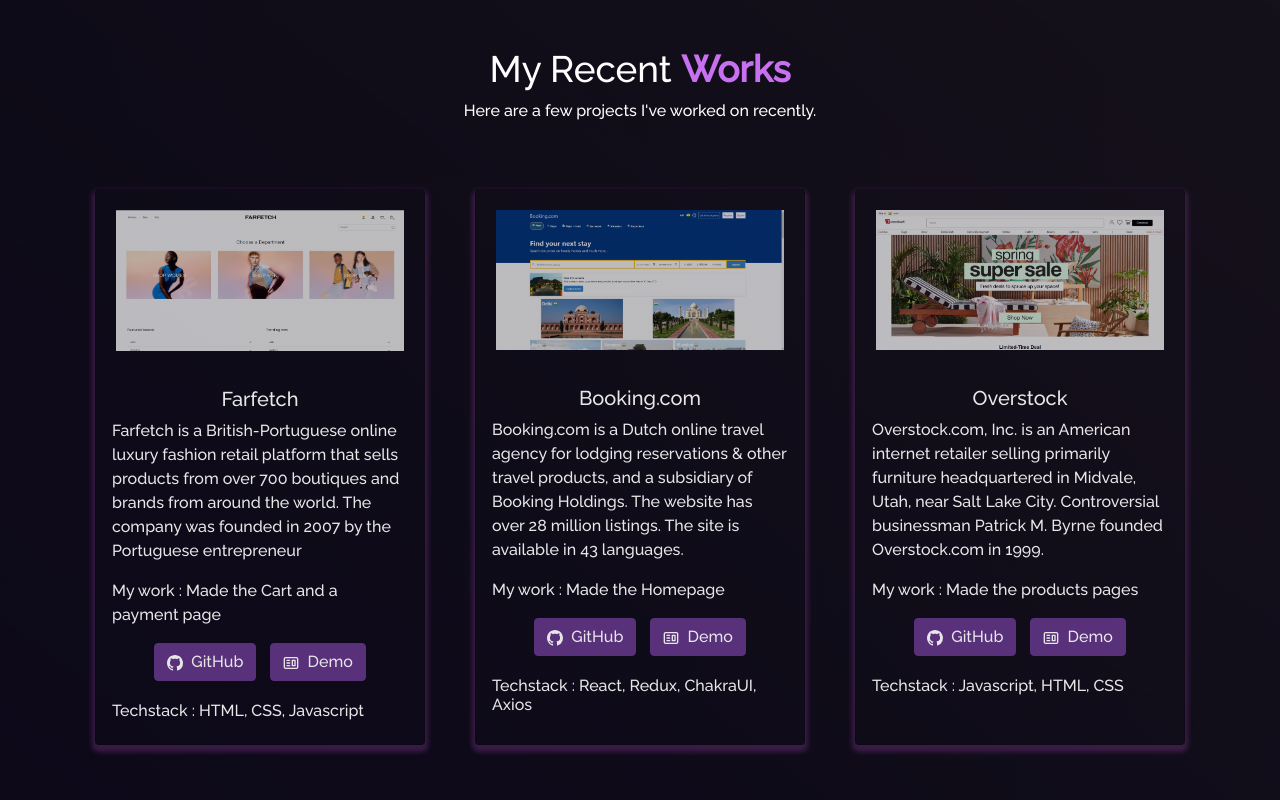
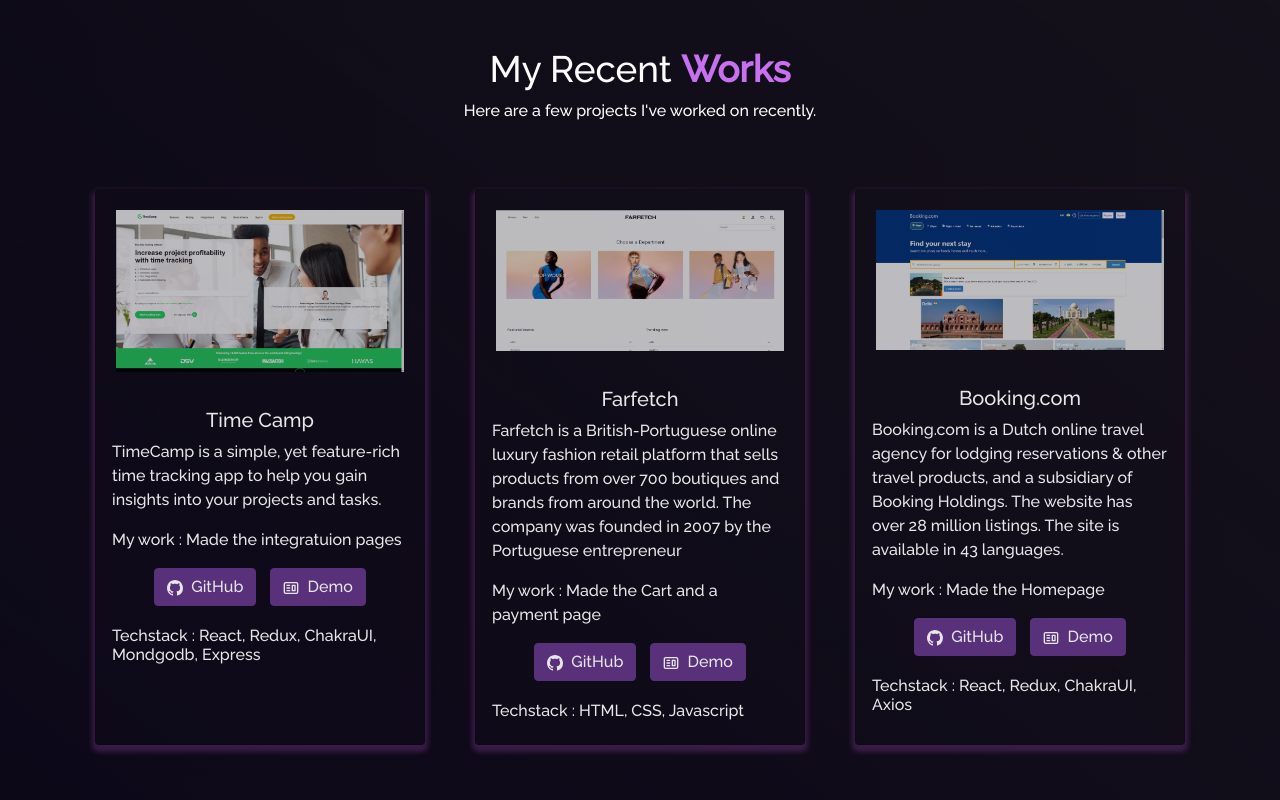
Before and after one commit to Vishall001/vishal-mandloi, a React (Create React App) app: page / in a window 1280 px wide. Shown: the part 2660-3460 px from the top of the page. Built offline with nearby package versions, Linux system fonts and the light colour scheme.

Commit message:
Updated the projects

```diff
--- a/src/components/Projects/Projects.js
+++ b/src/components/Projects/Projects.js
@@ -3,7 +3,7 @@
 import ProjectCard from "./ProjectCards";
 import Particle from "../Particle";
 import chatify from "../../Assets/Projects/farfetch.png";
-import bitsOfCode from "../../Assets/Projects/overstock.png";
+import bitsOfCode from "../../Assets/Projects/timecamp.png";
 import booking from "../../Assets/Projects/booking.png";
 function Projects() {
   return (
@@ -17,6 +17,18 @@
           Here are a few projects I've worked on recently.
         </p>
         <Row style={{ justifyContent: "center", paddingBottom: "10px" }}>
+          <Col md={4} className="project-card">
+            <ProjectCard
+              imgPath={bitsOfCode}
+              isBlog={false}
+              title="Time Camp"
+              description="TimeCamp is a simple, yet feature-rich time tracking app to help you gain insights into your projects and tasks."
+              work=" Made the integratuion pages"
+              ghLink="https://github.com/Vishall001/Time-camp"
+              demoLink="https://time-campclone.netlify.app/"
+              tech="React, Redux, ChakraUI, Mondgodb, Express"
+            />
+          </Col>
           <Col md={4} className="project-card">
             <ProjectCard
               imgPath={chatify}
@@ -41,19 +53,6 @@
               tech="React, Redux, ChakraUI, Axios"
             />
           </Col>
-
-          <Col md={4} className="project-card">
-            <ProjectCard
-              imgPath={bitsOfCode}
-              isBlog={false}
-              title="Overstock"
-              description="Overstock.com, Inc. is an American internet retailer selling primarily furniture headquartered in Midvale, Utah, near Salt Lake City. Controversial businessman Patrick M. Byrne founded Overstock.com in 1999."
-              work=" Made the products pages"
-              ghLink="https://github.com/Vishall001/Overstock-Clone"
-              demoLink="https://reliable-tanuki-4f48a8.netlify.app/"
-              tech="Javascript, HTML, CSS"
-            />
-          </Col>
         </Row>
       </Container>
     </Container>
```
Also changed, not shown: src/Assets/Projects/overstock.png (deleted), src/Assets/Projects/timecamp.png (added), 8 other files (tests, documents, lock files or other folders).
